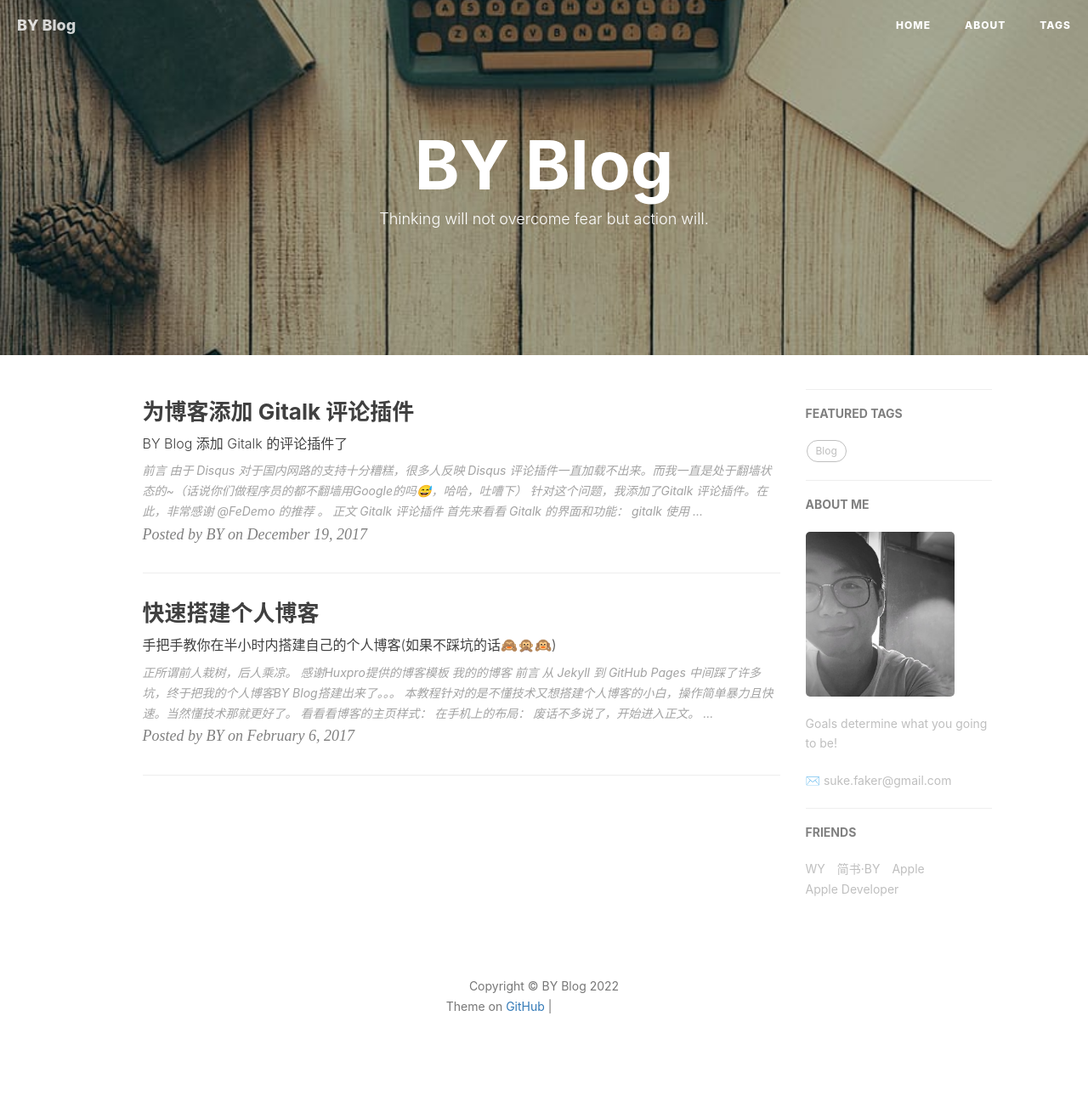
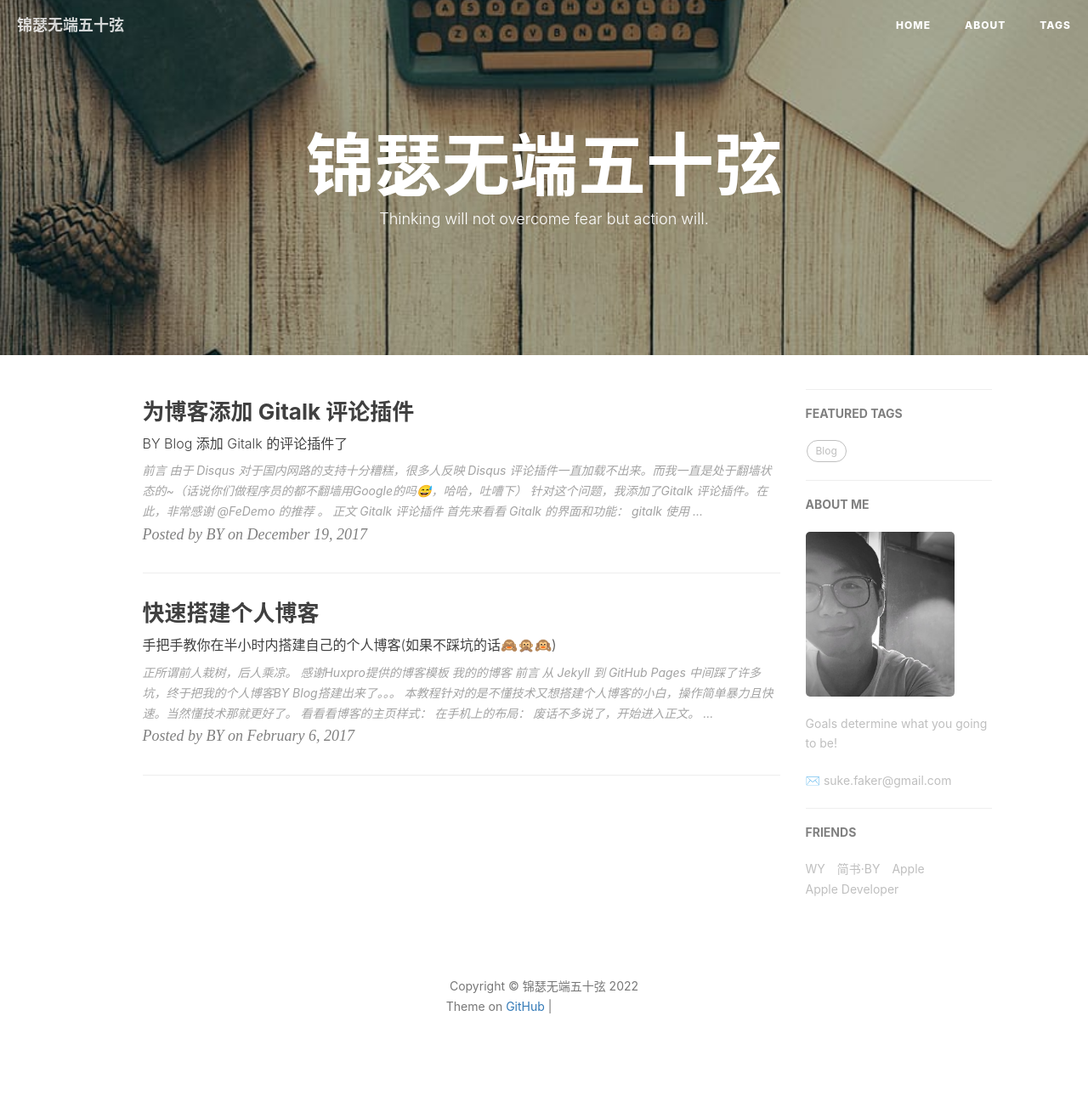
Before and after one commit to Fraunder/Fraunder.github.io, a Jekyll site: the page built from index.html, in a window 1280 px wide. Shown: the whole page at 85% size. Built offline with Jekyll 4.4.1, drawn with Linux system fonts in a browser that asks for light colours; nearby versions of some CDN libraries; the list of posts is cut into pages by our own code; comment, search, counter and statistics services are not loaded; grey boxes are pictures that could not be loaded.

Commit message:
Update _config.yml

```diff
--- a/_config.yml
+++ b/_config.yml
@@ -1,5 +1,5 @@
 # Site settings
-title: BY Blog
+title: 锦瑟无端五十弦
 SEOTitle: 锦瑟无端五十弦
 header-img: img/post-bg-desk.jpg
 email: suke.faker@gmail.com
```
